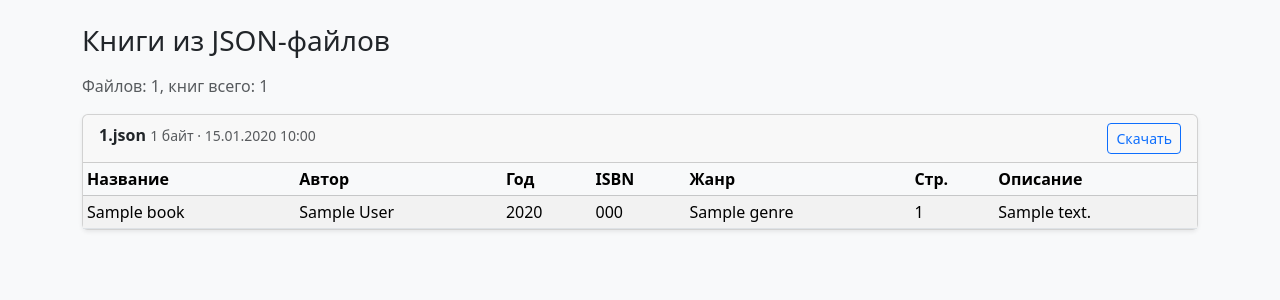
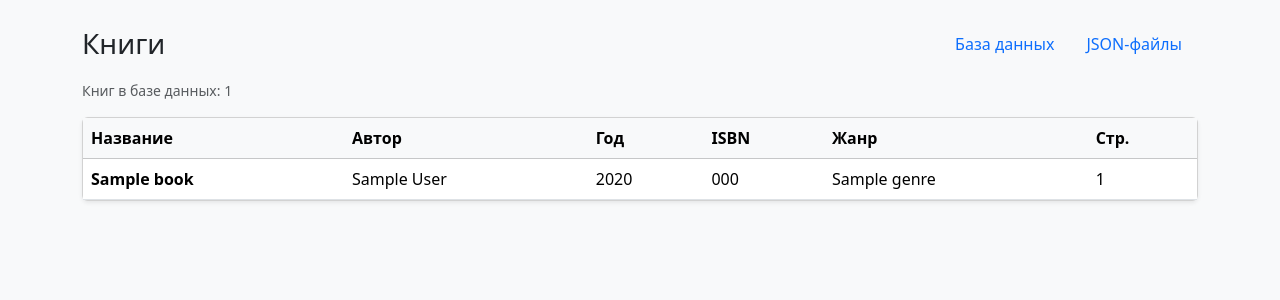
Before and after one commit to R1ON666/4laba, a Django app: template library/templates/library/index.html in a window 1280 px wide. Shown: the part 56-356 px from the top of the page. Run offline with Django 4.2, Linux system fonts and the light colour scheme; the template is opened without the code that fills it: most values are stand-ins (such as "Sample title", 1, 10 or a date in 2020).

Commit message:
Add source switch on list page: database or JSON files

```diff
--- a/library/forms.py
+++ b/library/forms.py
@@ -7,6 +7,7 @@ from django.core.exceptions import ValidationError
 from django.core.validators import FileExtensionValidator
 
 from .models import GENRE_CHOICES
+
 
 def validate_isbn(value):
     """Проверка ISBN-10 / ISBN-13 с контрольной суммой (дефисы и пробелы допустимы)."""
--- /dev/null
+++ b/library/templates/library/_db_rows.html
@@ -0,0 +1,12 @@
+{% for b in books %}
+<tr>
+  <td class="fw-semibold">{{ b.title }}</td>
+  <td>{{ b.author }}</td>
+  <td>{{ b.year }}</td>
+  <td class="text-nowrap">{{ b.isbn }}</td>
+  <td>{{ b.genre }}</td>
+  <td>{{ b.pages }}</td>
+</tr>
+{% empty %}
+<tr><td colspan="6" class="text-center text-muted py-4">В базе данных пока нет книг</td></tr>
+{% endfor %}
--- a/library/templates/library/index.html
+++ b/library/templates/library/index.html
@@ -1,36 +1,23 @@
 {% extends "library/base.html" %}
 {% block title %}Книги{% endblock %}
 {% block content %}
-<h1 class="h3 mb-3">Книги из JSON-файлов</h1>
-{% if not files %}
-  <div class="alert alert-info">На сервере нет ни одного JSON-файла. Добавьте книгу через форму или загрузите файл.</div>
+<div class="d-flex flex-wrap justify-content-between align-items-center gap-2 mb-3">
+  <h1 class="h3 mb-0">Книги</h1>
+  <ul class="nav nav-pills">
+    <li class="nav-item"><a class="nav-link {% if source == 'db' %}active{% endif %}" href="{% url 'index' %}?source=db">База данных</a></li>
+    <li class="nav-item"><a class="nav-link {% if source == 'files' %}active{% endif %}" href="{% url 'index' %}?source=files">JSON-файлы</a></li>
+  </ul>
+</div>
+
+{% if source == "files" %}
+  {% include "library/_files_list.html" %}
 {% else %}
-  <p class="text-muted">Файлов: {{ files|length }}, книг всего: {{ total_books }}</p>
-  {% for f in files %}
-  <div class="card shadow-sm mb-3">
-    <div class="card-header d-flex flex-wrap justify-content-between gap-2">
-      <span><b>{{ f.id }}.json</b>
-        <small class="text-muted">{{ f.size }} байт &middot; {{ f.modified|date:"d.m.Y H:i" }}</small></span>
-      <a class="btn btn-sm btn-outline-primary" href="{% url 'download' f.id %}">Скачать</a>
-    </div>
-    <div class="card-body p-0">
-      {% if f.errors %}
-        <div class="alert alert-danger m-3">Файл повреждён или невалиден:
-          <ul class="mb-0">{% for e in f.errors %}<li>{{ e }}</li>{% endfor %}</ul></div>
-      {% else %}
-        <div class="table-responsive">
-        <table class="table table-striped table-sm mb-0 align-middle">
-          <thead class="table-light"><tr><th>Название</th><th>Автор</th><th>Год</th><th>ISBN</th><th>Жанр</th><th>Стр.</th><th>Описание</th></tr></thead>
-          <tbody>
-          {% for b in f.books %}
-            <tr><td>{{ b.title }}</td><td>{{ b.author }}</td><td>{{ b.year }}</td><td>{{ b.isbn }}</td>
-                <td>{{ b.genre }}</td><td>{{ b.pages }}</td><td>{{ b.description }}</td></tr>
-          {% endfor %}
-          </tbody>
-        </table></div>
-      {% endif %}
-    </div>
-  </div>
-  {% endfor %}
+  <p class="text-muted small">Книг в базе данных: {{ total_books }}</p>
+  <div class="card shadow-sm"><div class="table-responsive">
+    <table class="table table-hover align-middle mb-0">
+      <thead class="table-light"><tr><th>Название</th><th>Автор</th><th>Год</th><th>ISBN</th><th>Жанр</th><th>Стр.</th></tr></thead>
+      <tbody id="db-rows">{% include "library/_db_rows.html" %}</tbody>
+    </table>
+  </div></div>
 {% endif %}
 {% endblock %}
```
Also changed, not shown: library/templates/library/_files_list.html (added, +31 -0 lines), library/views.py (+11 -3 lines).
